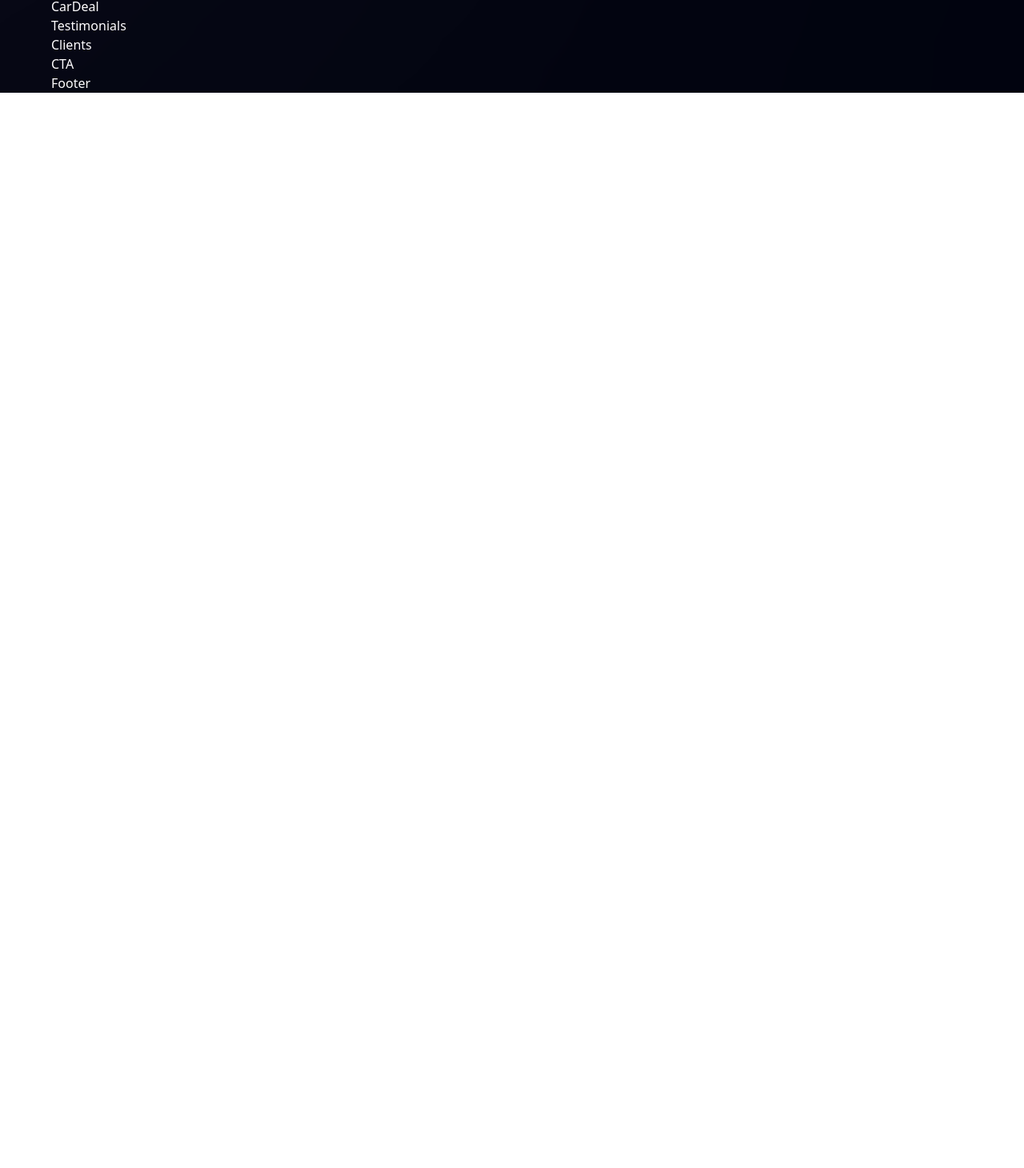
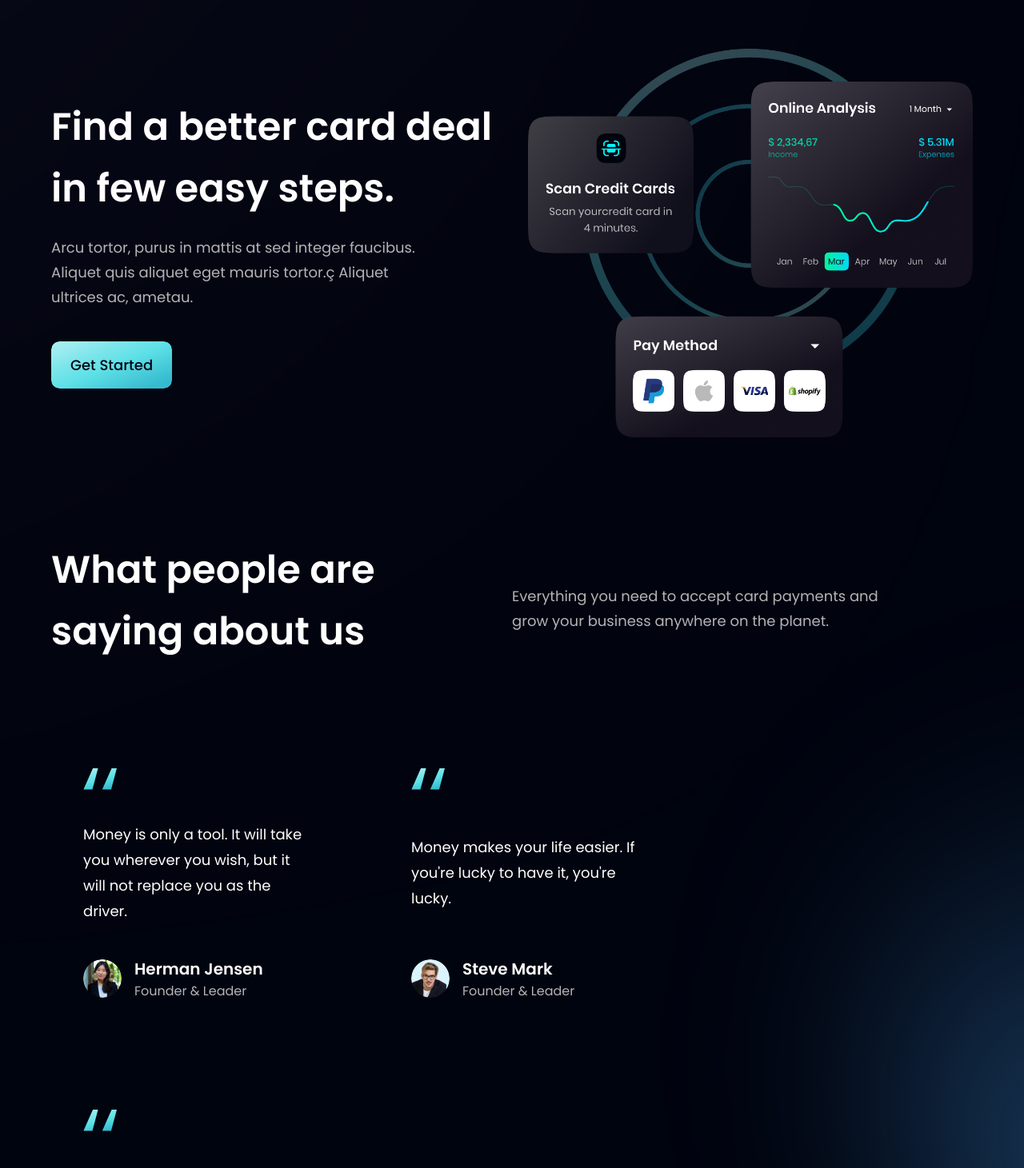
Before and after one commit to mazharvai007/bank_web_app, a React (Vite) app: page / in a window 1280 px wide. Shown: the part 2179-3640 px from the top of the page at 80% size. Before the commit the page ends 2295 px from the top, so only its background shows below. Built offline with nearby package versions, Linux system fonts and the light colour scheme.

Commit message:
completed the testimonial area

```diff
--- a/src/App.jsx
+++ b/src/App.jsx
@@ -54,7 +54,20 @@
 			<section className={`${styles.flexStart} ${styles.paddingX}`}>
 				<div className={`${styles.boxWidth} text-white`}>
 					<CarDeal />
+				</div>
+			</section>
+
+			<section
+				id="client"
+				className={`${styles.flexStart} ${styles.paddingX}`}
+			>
+				<div className={`${styles.boxWidth} text-white`}>
 					<Testimonials />
+				</div>
+			</section>
+
+			<section className={`${styles.flexStart} ${styles.paddingX}`}>
+				<div className={`${styles.boxWidth} text-white`}>
 					<Clients />
 					<CTA />
 					<Footer />
--- a/src/components/CarDeal.jsx
+++ b/src/components/CarDeal.jsx
@@ -1,5 +1,29 @@
+import { card } from '../assets';
+import styles, { layout } from '../style';
+import Button from './Button';
+
 const CarDeal = () => {
-	return <div>CarDeal</div>;
+	return (
+		<div className={layout.section}>
+			<div className={layout.sectionInfo}>
+				<h2 className={styles.heading2}>
+					Find a better card deal <br className="sm:block hidden" />{' '}
+					in few easy steps.
+				</h2>
+				<p className={`${styles.paragraph} max-w-[470px] mt-5`}>
+					Arcu tortor, purus in mattis at sed integer faucibus.
+					Aliquet quis aliquet eget mauris tortor.ç Aliquet ultrices
+					ac, ametau.
+				</p>
+
+				<Button title="Get Started" link="#" customStyle="mt-10" />
+			</div>
+
+			<div className={layout.sectionImg}>
+				<img src={card} alt="billing" className="w-[100%] h-[100%]" />
+			</div>
+		</div>
+	);
 };
 
 export default CarDeal;
--- /dev/null
+++ b/src/components/FeedbackCard.jsx
@@ -0,0 +1,35 @@
+import { quotes } from '../assets';
+
+const FeedbackCard = ({ content, name, position, img }) => {
+	return (
+		<div className="flex justify-between flex-col px-10 py-12 rounded-[20px] max-w-[370px] md:mr-10 mr-0 my-5 feedback-card">
+			<img
+				src={quotes}
+				alt="double quote"
+				className="w-[42px] h-[27px] object-contain"
+			/>
+			<p className="font-poppins font-normal text-[18px] leading-[32px] text-white my-10">
+				{content}
+			</p>
+
+			<div className="flex flex-row items-center">
+				<img
+					src={img}
+					alt={name}
+					className="w-[48px] h-[48px] rounded-full"
+				/>
+
+				<div className="flex flex-col ml-4">
+					<h4 className="font-poppins font-semibold text-[20px] leading-[32px] text-white">
+						{name}
+					</h4>
+					<p className="font-poppins font-normal text-[16px] leading-[24px] text-dimWhite">
+						{position}
+					</p>
+				</div>
+			</div>
+		</div>
+	);
+};
+
+export default FeedbackCard;
--- a/src/components/Testimonials.jsx
+++ b/src/components/Testimonials.jsx
@@ -1,5 +1,35 @@
+import { feedbackItems } from '../constants';
+import styles from '../style';
+import FeedbackCard from './FeedbackCard';
+
 const Testimonials = () => {
-	return <div>Testimonials</div>;
+	return (
+		<div
+			className={`${styles.paddingY} ${styles.flexCenter} flex-col relative`}
+		>
+			<div className="absolute z-[0] w-[60%] h-[60%] -right-[50%] rounded-full blue__gradient bottom-40" />
+
+			<div className="w-full flex justify-between items-center md:flex-row flex-col sm:mb-16 mb-6 relative z-[1]">
+				<h2 className={styles.heading2}>
+					What people are <br className="sm:block hidden" /> saying
+					about us
+				</h2>
+
+				<div className="w-full md:mt-0 mt-6">
+					<p className={`${styles.paragraph} max-w-[470px] mt-5`}>
+						Everything you need to accept card payments and grow
+						your business anywhere on the planet.
+					</p>
+				</div>
+			</div>
+
+			<div className="flex flex-wrap sm:justify-start justify-center w-full feedback-container relative z-[1]">
+				{feedbackItems.map((feedback) => (
+					<FeedbackCard key={feedback.id} {...feedback} />
+				))}
+			</div>
+		</div>
+	);
 };
 
 export default Testimonials;
```
